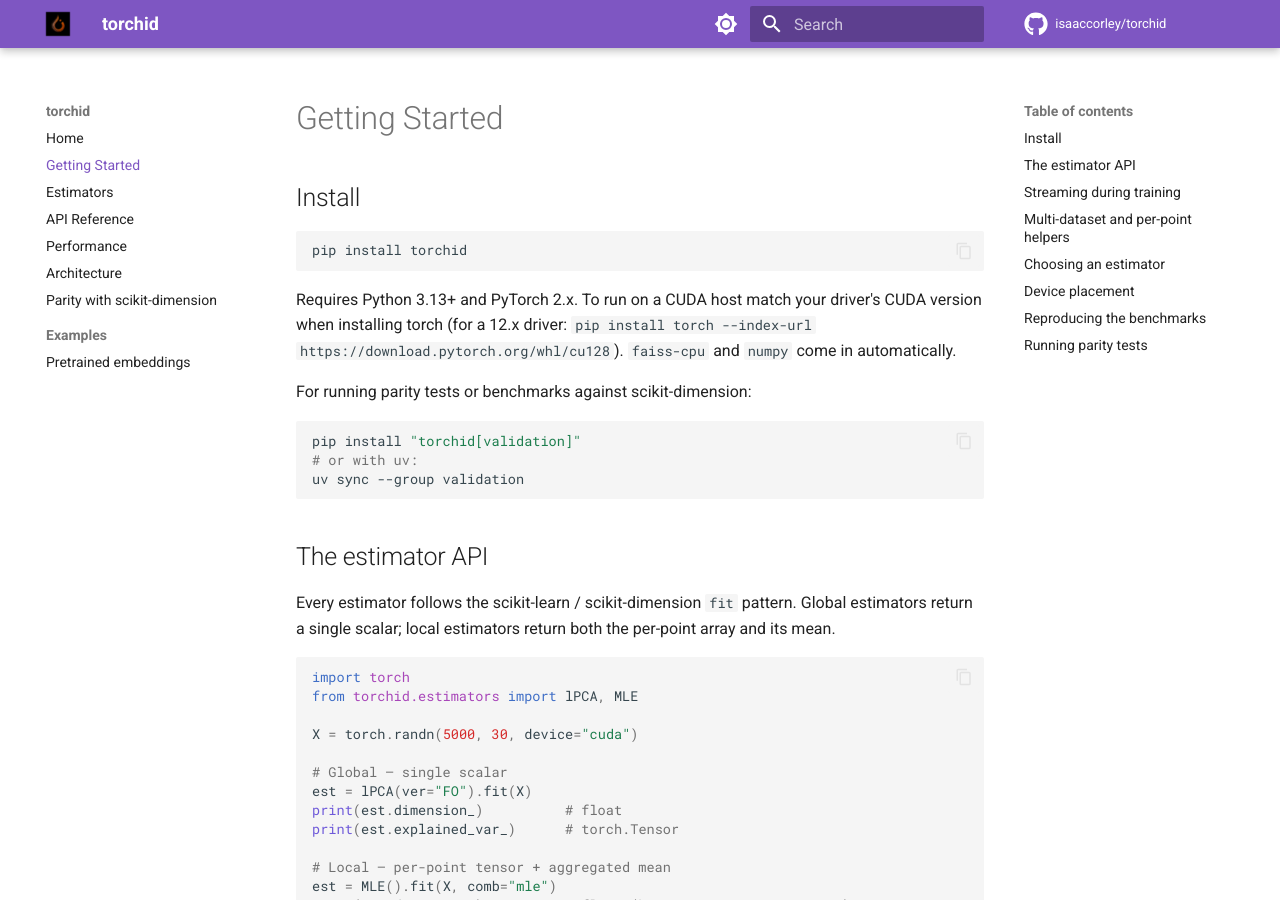
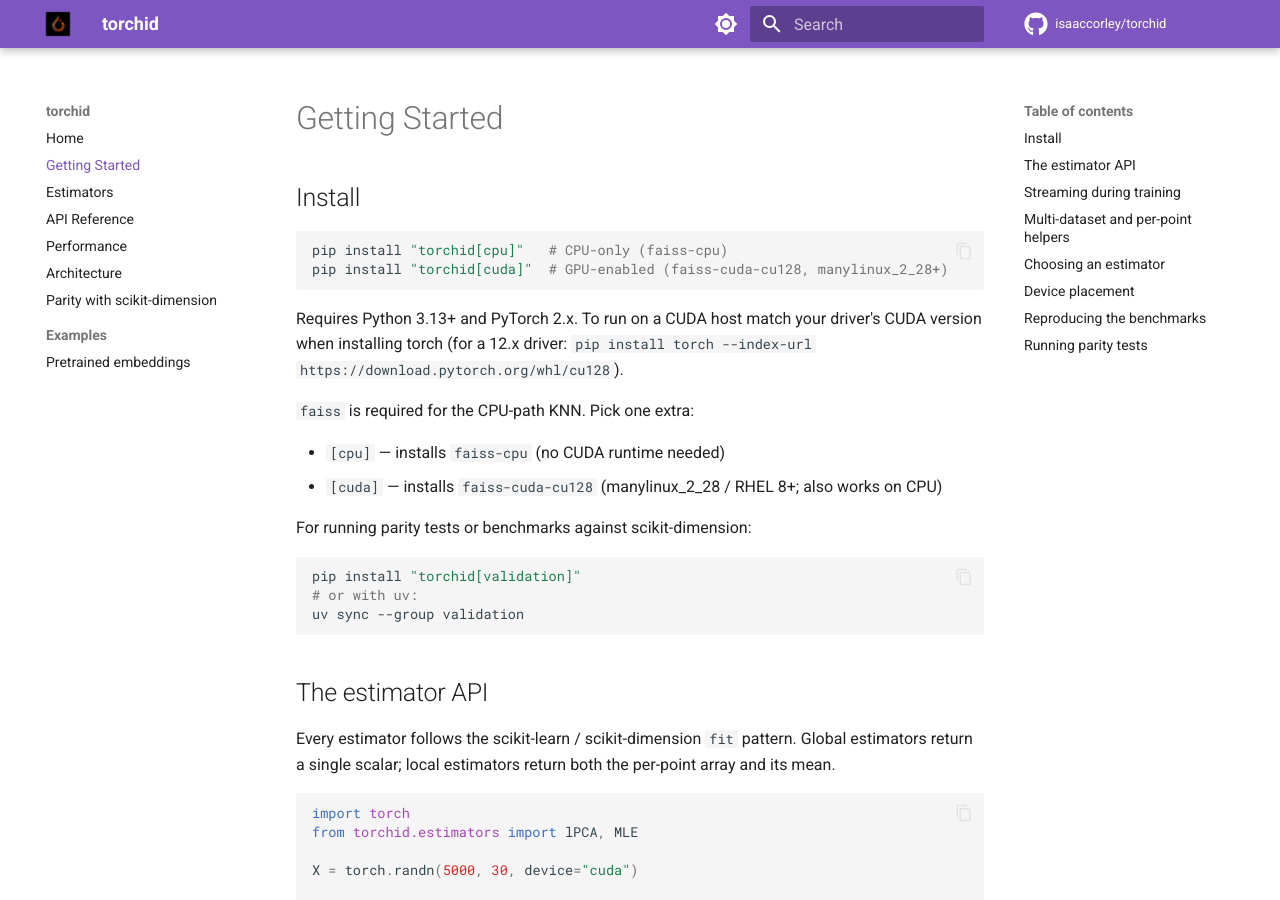
Before and after one commit to isaaccorley/torchid, an MkDocs documentation site: the page built from docs/getting-started.md, in a window 1280 px wide and 900 px high. Built offline with MkDocs 1.6.1 and Material for MkDocs 9.7.7, drawn with Linux system fonts in a browser that asks for light colours; comment, search, counter and statistics services are not loaded.

Commit message:
feat: make faiss an optional dep with [cpu] and [cuda] extras (#4)
faiss-cpu and faiss-cuda-cu128 share the faiss/ Python namespace —
installing both (as happens when torchid is used alongside a project
that pins faiss-cuda-cu128) corrupts the extension .so selection and
breaks GPU init.

Move faiss out of core deps:
  [cpu]  → faiss-cpu>=1.7        (no CUDA runtime required)
  [cuda] → faiss-cuda-cu128>=1.14.1.post3  (manylinux_2_28, RHEL8+)

Downstream projects that already provide either faiss variant can
install torchid bare (no extra) — import faiss will resolve from the
environment. The CPU-path knn() import is already lazy; add a clear
ModuleNotFoundError with install instructions.

Bump version 0.3.0 → 0.4.0.

````diff
--- a/docs/getting-started.md
+++ b/docs/getting-started.md
@@ -3,10 +3,16 @@
 ## Install
 
 ```bash
-pip install torchid
+pip install "torchid[cpu]"   # CPU-only (faiss-cpu)
+pip install "torchid[cuda]"  # GPU-enabled (faiss-cuda-cu128, manylinux_2_28+)
 ```
 
-Requires Python 3.13+ and PyTorch 2.x. To run on a CUDA host match your driver's CUDA version when installing torch (for a 12.x driver: `pip install torch --index-url https://download.pytorch.org/whl/cu128`). `faiss-cpu` and `numpy` come in automatically.
+Requires Python 3.13+ and PyTorch 2.x. To run on a CUDA host match your driver's CUDA version when installing torch (for a 12.x driver: `pip install torch --index-url https://download.pytorch.org/whl/cu128`).
+
+`faiss` is required for the CPU-path KNN. Pick one extra:
+
+- `[cpu]` — installs `faiss-cpu` (no CUDA runtime needed)
+- `[cuda]` — installs `faiss-cuda-cu128` (manylinux_2_28 / RHEL 8+; also works on CPU)
 
 For running parity tests or benchmarks against scikit-dimension:
 
````
Also changed, not shown: README.md (+4 -3 lines), docs/index.md (+3 -2 lines), pyproject.toml (+7 -2 lines), 2 other files.
